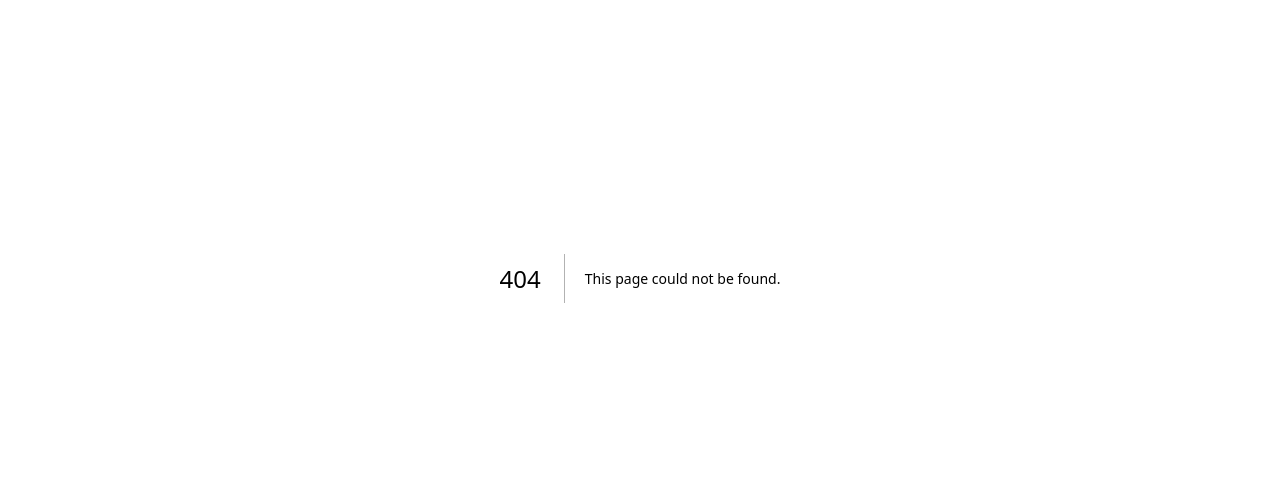
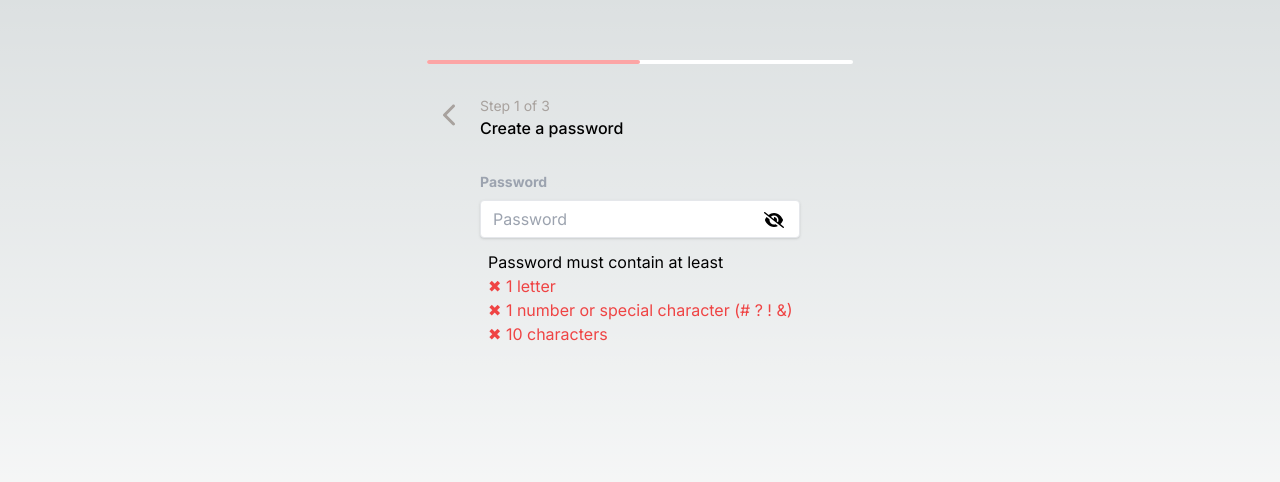
Before and after one commit to Aayushi-Agrwal/claxroom, a Next.js app: page /signup/step1 in a window 1280 px wide. Before the commit this address had no page. Shown: the part 122-604 px from the top of the page. Built offline with nearby package versions, Linux system fonts and the light colour scheme.

Commit message:
feat: add signup flow

```diff
--- /dev/null
+++ b/app/(route)/signup/(step)/layout.tsx
@@ -0,0 +1,20 @@
+"use client";
+
+import LineProgress from "@/app/components/Transitions";
+
+export default function RootLayout({
+  children,
+}: Readonly<{
+  children: React.ReactNode;
+}>) {
+  return (
+    <html lang="en">
+      <body>
+        <div className="flex flex-col justify-center items-center h-screen w-screen">
+          <LineProgress />
+          {children}
+        </div>
+      </body>
+    </html>
+  );
+}
--- /dev/null
+++ b/app/(route)/signup/(step)/step1/page.tsx
@@ -0,0 +1,37 @@
+"use client";
+
+import PasswordInput from "@/app/components/PasswordButton";
+import { faChevronLeft } from "@fortawesome/free-solid-svg-icons";
+import { FontAwesomeIcon } from "@fortawesome/react-fontawesome";
+import { useState } from "react";
+
+function Step1() {
+  const [password, setPassword] = useState("");
+  return (
+    <div className="w-1/4 h-1/2">
+      <h1 className="text-2xl text-stone-400 absolute left-1/3 mt-1 ml-4">
+        <FontAwesomeIcon icon={faChevronLeft} />
+      </h1>
+      <div className="flex items-center">
+        <div>
+          <p className="text-sm text-stone-400">Step 1 of 3</p>
+          <p className="text-md font-medium">Create a password</p>
+        </div>
+      </div>
+      <div className="mt-8">
+        <label
+          className="block text-gray-400 text-sm font-bold mb-2"
+          htmlFor="email"
+        >
+          Password
+        </label>
+        <PasswordInput
+          value={password}
+          onChange={(value) => setPassword(value)}
+        />
+      </div>
+    </div>
+  );
+}
+
+export default Step1;
--- a/app/(route)/signup/page.tsx
+++ b/app/(route)/signup/page.tsx
@@ -10,7 +10,6 @@ function Signup() {
   const [signupData, setSignupData] = useState({
     email: "",
     password: "",
-    confirmPassword: "",
   });
 
   const handleLoginChange = (e: React.ChangeEvent<HTMLInputElement>) => {
@@ -41,6 +40,7 @@ function Signup() {
           onSubmit={handleLoginSubmit}
         >
           <h2 className="text-3xl font-bold mb-8">SignUp</h2>
+
           <div className="mb-8">
             <label
               className="block text-gray-400 text-sm font-bold mb-2"
@@ -58,39 +58,27 @@ function Signup() {
               onChange={handleLoginChange}
             />
           </div>
-          <div className="mb-8">
-            <label
-              className="block text-gray-400 text-sm font-bold mb-2"
-              htmlFor="email"
-            >
-              Password
-            </label>
-            <PasswordInput
-              value={loginData.password}
-              onChange={(value) =>
-                setLoginData({ ...loginData, password: value })
-              }
-            />
-          </div>
+
           <div className="flex items-center justify-between">
-            <button
-              className="bg-[#FF9292] hover:bg-[#FFB4B4] text-white font-bold py-2 px-4 rounded focus:outline-none focus:shadow-outline"
-              type="submit"
-            >
-              Sign In
-            </button>
+            <Link href="signup/step1">
+              <button
+                className="bg-[#FF9292] hover:bg-[#FFB4B4] text-white font-bold py-2 px-4 rounded focus:outline-none focus:shadow-outline"
+                type="submit"
+              >
+                Next
+              </button>
+            </Link>
           </div>
           <div className="mt-4">
-            New to <span className="font-bold">Claxroom</span>?{" "}
+            Already have an account?{" "}
             <div className="relative inline-block">
               <Link
-                href="/signup"
+                href="/login"
                 className="text-[#FF9292] transition-colors duration-300 border-b-2 border-transparent hover:border-[#FF9292]"
               >
-                Log In
+                Log in here.
               </Link>
-            </div>{" "}
-            instead
+            </div>
           </div>
         </form>
       </div>
--- a/app/components/PasswordButton.tsx
+++ b/app/components/PasswordButton.tsx
@@ -1,4 +1,6 @@
 import { useState } from "react";
+import { faEye, faEyeSlash } from "@fortawesome/free-solid-svg-icons";
+import { FontAwesomeIcon } from "@fortawesome/react-fontawesome";
 
 interface PasswordInputProps {
   value: string;
@@ -7,9 +9,35 @@ interface PasswordInputProps {
 
 const PasswordInput: React.FC<PasswordInputProps> = ({ value, onChange }) => {
   const [showPassword, setShowPassword] = useState(false);
+  const [isValidPassword, setIsValidPassword] = useState({
+    letter: false,
+    number: false,
+    length: false,
+  });
 
   const toggleShowPassword = () => {
     setShowPassword((prev) => !prev);
+  };
+
+  const validatePasswordLetter = (password: string): boolean => {
+    return /[a-zA-Z]/.test(password);
+  };
+
+  const validatePasswordNumber = (password: string): boolean => {
+    return /[0-9!@#$%^&*()_+\-=\[\]{};':"\\|,.<>\/?]/.test(password);
+  };
+
+  const validatePasswordLength = (password: string): boolean => {
+    return password.length >= 10;
+  };
+
+  const handlePasswordChange = (newValue: string) => {
+    onChange(newValue);
+    setIsValidPassword({
+      letter: validatePasswordLetter(newValue),
+      number: validatePasswordNumber(newValue),
+      length: validatePasswordLength(newValue),
+    });
   };
 
   return (
@@ -18,18 +46,51 @@ const PasswordInput: React.FC<PasswordInputProps> = ({ value, onChange }) => {
         className="shadow appearance-none border rounded w-full py-2 px-3 text-gray-700 mb-3 leading-tight focus:outline-none focus:shadow-outline"
         type={showPassword ? "text" : "password"}
         value={value}
-        onChange={(e) => onChange(e.target.value)}
+        onChange={(e) => handlePasswordChange(e.target.value)}
         placeholder="Password"
       />
-      <label className="flex items-center mt-2">
-        <input
-          type="checkbox"
-          className="form-checkbox h-5 w-5 text-indigo-600 rounded"
-          checked={showPassword}
-          onChange={toggleShowPassword}
-        />
-        <span className="ml-2 text-gray-400">Show Password</span>
-      </label>
+      <button
+        className="absolute top-0 right-0 mt-2 mr-4"
+        onClick={toggleShowPassword}
+        aria-label={showPassword ? "Hide password" : "Show password"}
+      >
+        {showPassword ? (
+          <FontAwesomeIcon icon={faEye} color="black" />
+        ) : (
+          <FontAwesomeIcon icon={faEyeSlash} color="black" />
+        )}
+      </button>
+
+      <span
+        className={`ml-2 ${
+          isValidPassword ? "text-green-500" : "text-red-500"
+        }`}
+      >
+        Password must contain at least
+      </span>
+      <div
+        className={`ml-2 ${
+          isValidPassword.letter ? "text-green-500" : "text-red-500"
+        }`}
+      >
+        {isValidPassword.letter ? "✔ 1 letter" : "✖ 1 letter"}
+      </div>
+      <div
+        className={`ml-2 ${
+          isValidPassword.number ? "text-green-500" : "text-red-500"
+        }`}
+      >
+        {isValidPassword.number
+          ? "✔ 1 number or special character (# ? ! &)"
+          : "✖ 1 number or special character (# ? ! &)"}
+      </div>
+      <div
+        className={`ml-2 ${
+          isValidPassword.length ? "text-green-500" : "text-red-500"
+        }`}
+      >
+        {isValidPassword.length ? "✔ 10 characters" : "✖ 10 characters"}
+      </div>
     </div>
   );
 };
--- /dev/null
+++ b/app/components/Transitions.tsx
@@ -0,0 +1,27 @@
+import { useState } from "react";
+
+const LineProgress = () => {
+  const [progress, setProgress] = useState(50);
+
+  //   useEffect(() => {
+  //     const interval = setInterval(() => {
+  //       setProgress((prevProgress) => {
+  //         const nextProgress = prevProgress === 50 ? 70 : 50;
+  //         return nextProgress;
+  //       });
+  //     }, 2000); // Change this value to adjust the transition interval
+
+  //     return () => clearInterval(interval);
+  //   }, []);
+
+  return (
+    <div className="h-1 w-1/3 bg-white rounded-lg mb-8">
+      <div
+        className="h-1 bg-red-300 rounded-lg"
+        style={{ width: `${progress}%`, transition: "width 1s ease-in-out" }}
+      ></div>
+    </div>
+  );
+};
+
+export default LineProgress;
--- a/app/layout.tsx
+++ b/app/layout.tsx
@@ -3,6 +3,8 @@ import { Inter } from "next/font/google";
 import "./globals.css";
 import { MyThemeContextProvider } from "./store/myThemeContext";
 import Header from "./components/Header";
+import { config } from "@fortawesome/fontawesome-svg-core";
+import "@fortawesome/fontawesome-svg-core/styles.css";
 
 const inter = Inter({ subsets: ["latin"] });
 
@@ -10,6 +12,8 @@ export const metadata: Metadata = {
   title: "Create Next App",
   description: "Generated by create next app",
 };
+
+config.autoAddCss = false;
 
 export default function RootLayout({
   children,
--- a/package.json
+++ b/package.json
@@ -13,6 +13,8 @@
     "@fortawesome/free-brands-svg-icons": "^6.5.2",
     "@fortawesome/free-solid-svg-icons": "^6.5.2",
     "@fortawesome/react-fontawesome": "^0.2.0",
+    "@nextui-org/react": "^2.2.10",
+    "framer-motion": "^11.1.1",
     "mongodb": "^6.5.0",
     "mongoose": "^8.3.1",
     "next": "14.1.4",
```
Also changed, not shown: app/(route)/signup/(step)/step2/page.tsx (added), 1 other file (tests, documents, lock files or other folders).
